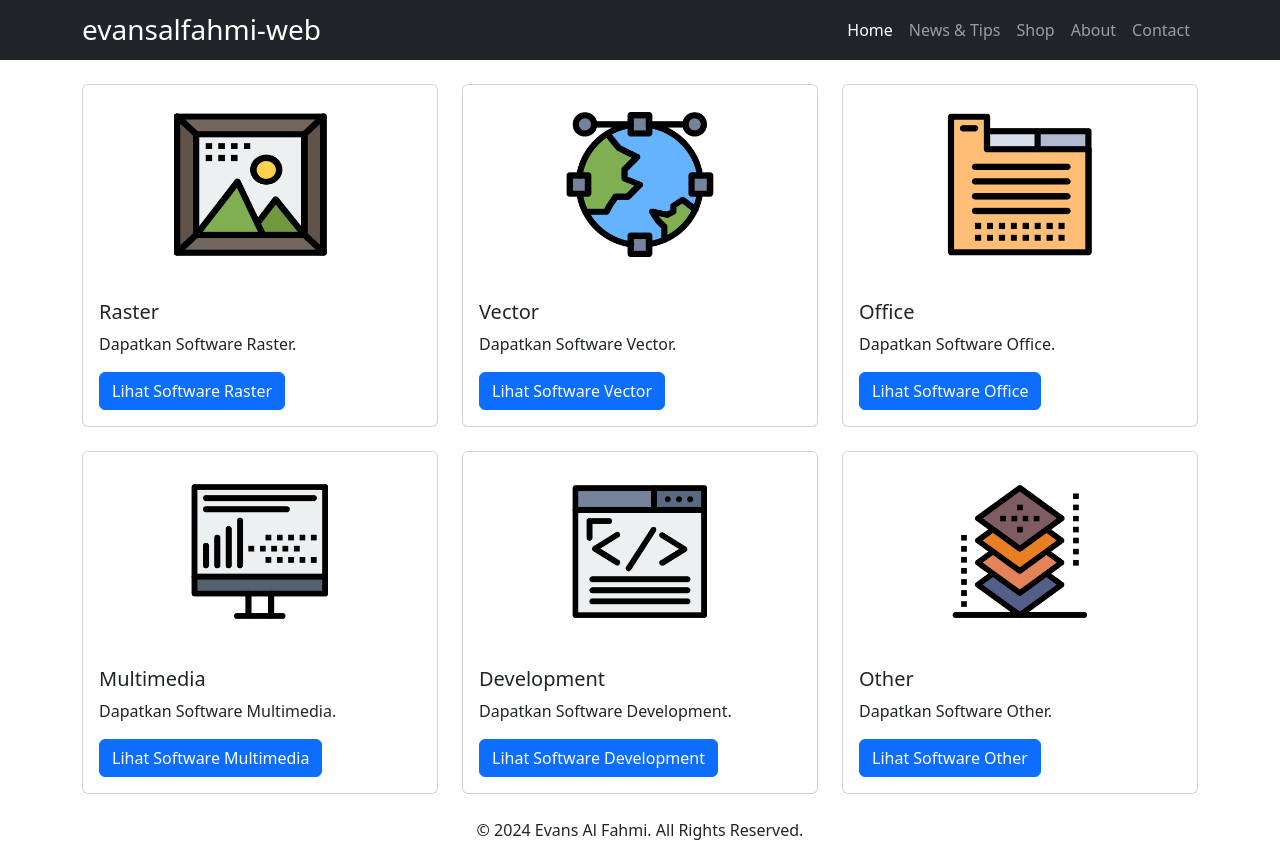
After one commit to evansalfahmi-cloud/evansalfahmi-webserver, a PHP site: page /computer/software_index.php in a window 1280 px wide. The commit adds this page. Run offline with PHP 8.4, Linux system fonts and the light colour scheme.

Commit message:
menambahkan halaman software_index.php

```diff
--- a/about.php
+++ b/about.php
@@ -7,5 +7,6 @@ Website ini saya buat dengan tujuan untuk memberikan informasi yang bermanfaat d
 <br/>
 Kredit Desainer Grafis Website Saya : <a href="https://www.freepik.com/free-vector/technological-elements-collection_1243541.htm?log-in=google#fromView=search&page=1&position=6&uuid=dc453284-dfd2-4ddf-8dd2-c08305d0372f">Image by freepik</a>,
 <a href="https://www.freepik.com/free-vector/gadgets-isometric-icon-set-with-notebook-smartphone-smart-watch-playstation-camera-tablet-other-technics-vector-illustration_26760239.htm#fromView=search&page=1&position=18&uuid=fbe8d3c1-f806-469b-92f2-6299576b03be">Image by macrovector on Freepik</a>,
-<a href="https://www.freepik.com/free-vector/creative-web-development-25-line-filled-icon-pack-such-as-code-programming-mobile-language-app_36999598.htm#fromView=search&page=1&position=0&uuid=216a1d6b-c35a-470b-afdb-9e09f396ebe8">Image by flatart on Freepik</a></p>
+<a href="https://www.freepik.com/free-vector/creative-web-development-25-line-filled-icon-pack-such-as-code-programming-mobile-language-app_36999598.htm#fromView=search&page=1&position=0&uuid=216a1d6b-c35a-470b-afdb-9e09f396ebe8">Image by flatart on Freepik</a>,
+<a href="https://www.freepik.com/free-vector/creative-design-development-25-line-filled-icon-pack-such-as-pencil-design-web-coding-web-design_38806129.htm#fromView=search&page=1&position=8&uuid=751ad03b-a9a0-45ff-b093-0778671f2487">Image by flatart on Freepik</a></p>
 <?php include 'includes/footer.php'; ?>
--- a/computer/index.php
+++ b/computer/index.php
@@ -22,7 +22,7 @@
                 <div class="card-body">
                     <h5 class="card-title">Software</h5>
                     <p class="card-text">Unduh Berbagai Macam Software untuk Kebutuhan Komputer Anda.</p>
-                    <a href="firmware.php" class="btn btn-primary">Lihat Firmware</a>
+                    <a href="software_index.php" class="btn btn-primary">Lihat Firmware</a>
                 </div>
             </div>
         </div>
--- /dev/null
+++ b/computer/software_index.php
@@ -0,0 +1,74 @@
+<?php
+include '../includes/header.php';
+// Sertakan file konfigurasi database
+include '../includes/config.php';
+?>
+
+<div class="row g-4">
+    <div class="col-md-4">
+        <div class="card">
+            <img src="../img/raster.png" class="card-img-top" alt="Raster">
+            <div class="card-body">
+                <h5 class="card-title">Raster</h5>
+                <p class="card-text">Dapatkan Software Raster.</p>
+                <a href="os_system.php?category=windows" class="btn btn-primary">Lihat Software Raster</a>
+            </div>
+        </div>
+    </div>
+    <div class="col-md-4">
+        <div class="card">
+            <img src="../img/vector.png" class="card-img-top" alt="vector">
+            <div class="card-body">
+                <h5 class="card-title">Vector</h5>
+                <p class="card-text">Dapatkan Software Vector.</p>
+                <a href="os_system.php?category=ubuntu" class="btn btn-primary">Lihat Software Vector</a>
+            </div>
+        </div>
+    </div>
+    <div class="col-md-4">
+        <div class="card">
+            <img src="../img/Office.png" class="card-img-top" alt="Office">
+            <div class="card-body">
+                <h5 class="card-title">Office</h5>
+                <p class="card-text">Dapatkan Software Office.</p>
+                <a href="os_system.php?category=debian" class="btn btn-primary">Lihat Software Office</a>
+            </div>
+        </div>
+    </div>
+    <div class="col-md-4">
+        <div class="card">
+            <img src="../img/multimedia.png" class="card-img-top" alt="multimedia">
+            <div class="card-body">
+                <h5 class="card-title">Multimedia</h5>
+                <p class="card-text">Dapatkan Software Multimedia.</p>
+                <a href="os_system.php?category=kali linux" class="btn btn-primary">Lihat Software Multimedia</a>
+            </div>
+        </div>
+    </div>
+    <div class="col-md-4">
+        <div class="card">
+            <img src="../img/development.png" class="card-img-top" alt="development">
+            <div class="card-body">
+                <h5 class="card-title">Development</h5>
+                <p class="card-text">Dapatkan Software Development.</p>
+                <a href="os_system.php?category=arch linux" class="btn btn-primary">Lihat Software Development</a>
+            </div>
+        </div>
+    </div>
+    <div class="col-md-4">
+        <div class="card">
+            <img src="../img/other.png" class="card-img-top" alt="other">
+            <div class="card-body">
+                <h5 class="card-title">Other</h5>
+                <p class="card-text">Dapatkan Software Other. </p>
+                <a href="os_system.php?category=freebsd" class="btn btn-primary">Lihat Software Other</a>
+            </div>
+        </div>
+    </div>
+</div>
+
+<?php include '../includes/footer.php'; ?>
+<?php
+// Tutup koneksi
+$conn->close();
+?>
```
Also changed, not shown: img/Office.png (added), img/development.png (added), img/multimedia.png (added), img/other.png (added), img/raster.png (added), img/vector.png (added).
